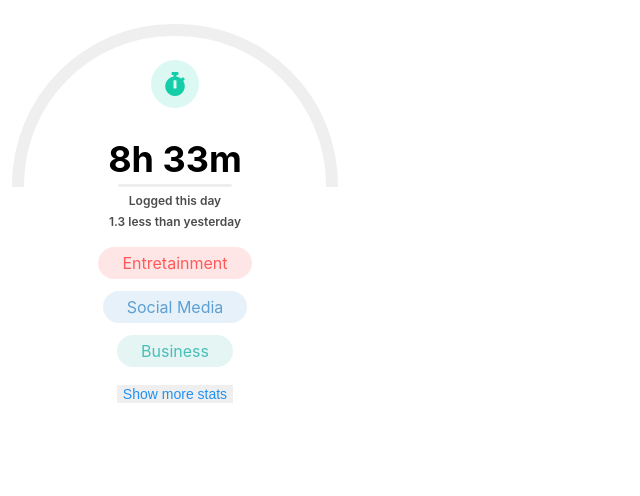
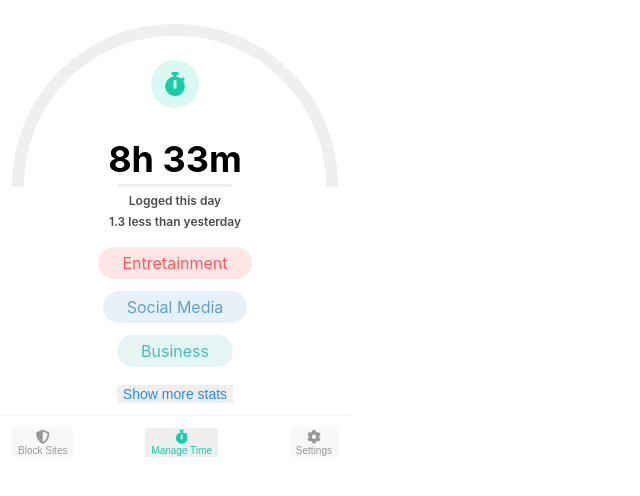
Before and after one commit to litsdm/chrome-time, a React (Create React App) app: page / in a window 1280 px wide. Shown: the top 496 px of the page, without its empty margins (0-640 px from the left). Built offline with nearby package versions, Linux system fonts and the light colour scheme.

Commit message:
Add tab bar

```diff
--- a/src/App.js
+++ b/src/App.js
@@ -1,11 +1,16 @@
-import React from 'react';
+import React, { useState } from 'react';
 
 import TimeManagementTab from './components/TimeManagementTab';
+import TabBar from './components/TabBar';
 
-const App = () => (
-  <div>
-    <TimeManagementTab />
-  </div>
-);
+const App = () => {
+  const [activeTab, setActiveTab] = useState(1);
+  return (
+    <>
+      <TimeManagementTab />
+      <TabBar activeTab={activeTab} setActiveTab={setActiveTab} />
+    </>
+  );
+}
 
 export default App;
--- /dev/null
+++ b/src/components/TabBar.js
@@ -0,0 +1,41 @@
+import React from 'react';
+import { func, number } from 'prop-types';
+import styles from './TabBar.module.scss';
+
+const TabBar = ({ activeTab, setActiveTab }) => (
+  <div className={styles.container}>
+    <button
+      type="button"
+      className={`${styles.item} ${activeTab === 0 ? styles.activeBlock : ''}`}
+      onClick={() => setActiveTab(0)}
+    >
+      <i className="fas fa-shield-alt" />
+      <p>
+        Block Sites
+      </p>
+    </button>
+    <button
+      type="button"
+      className={`${styles.item} ${activeTab === 1 ? styles.activeTime : ''}`}
+      onClick={() => setActiveTab(1)}
+    >
+      <i className="fas fa-stopwatch" />
+      <p>
+        Manage Time
+      </p>
+    </button>
+    <button type="button" className={styles.item}>
+      <i className="fa fa-cog" />
+      <p>
+        Settings
+      </p>
+    </button>
+  </div>
+);
+
+TabBar.propTypes = {
+  activeTab: number.isRequired,
+  setActiveTab: func.isRequired
+};
+
+export default TabBar;
--- /dev/null
+++ b/src/components/TabBar.module.scss
@@ -0,0 +1,30 @@
+.container {
+  align-items: center;
+  border-top: 1px solid #f4f4f4;
+  display: flex;
+  justify-content: space-between;
+  padding: 12px;
+}
+
+.item {
+  border: none;
+  cursor: pointer;
+  font-size: 14px;
+  opacity: 0.4;
+  outline: none;
+  transition: 0.3s ease all;
+
+  p {
+    font-size: 10px;
+  }
+
+  &.activeTime {
+    color: #15CDA8;
+    opacity: 1;
+  }
+
+  &.activeBlock {
+    color: rgb(92, 160, 211);
+    opacity: 1;
+  }
+}
--- a/src/components/TimeManagementTab.module.scss
+++ b/src/components/TimeManagementTab.module.scss
@@ -94,6 +94,7 @@
   cursor: pointer;
   font-size: 14px;
   font-weight: 300;
+  margin-bottom: 12px;
   margin-top: 6px;
   opacity: 1;
   outline: none;
```
